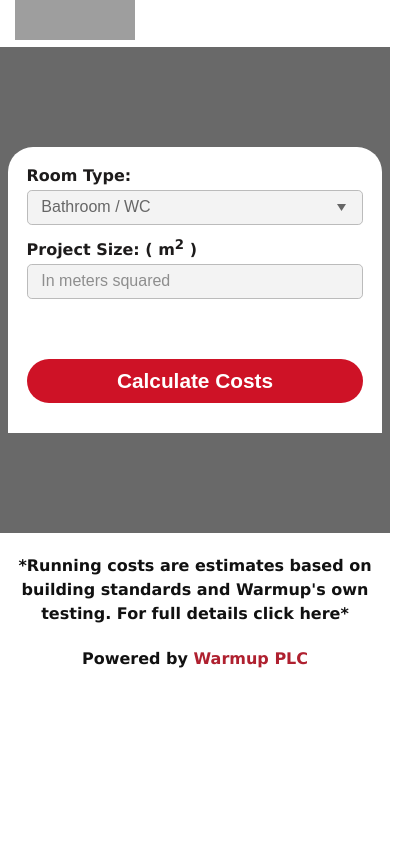
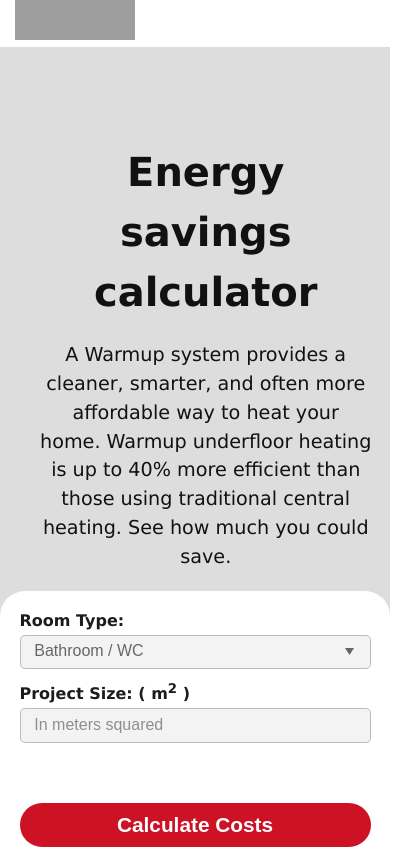
Before and after one commit to Renato-Camapum/energy-calculator, a React (Create React App) app: page / in a window 390 px wide. Shown: the top 849 px of the page, 412 px wide, since content can reach past the window. Built offline with nearby package versions, Linux system fonts and the light colour scheme; grey boxes are pictures that could not be loaded.

Commit message:
two columns calculator

```diff
--- a/src/costCalculator.css
+++ b/src/costCalculator.css
@@ -9,20 +9,28 @@ body {
 
 .calculator-container {
   display: flex;
-  justify-content: center;
-  background: dimgrey;
-  padding: 100px 0;
+  justify-content: space-evenly;
+  background: #ddd;
+  padding: 100px 40px;
 }
 
 
 h1 {
   text-align: center;
-  font-size: 3em;
+  font-size: 2.5em;
   font-weight: 700 !important;
   margin: 15px;
 }
+
 .text-left {
-  max-width: 30%;
+  float: left;
+  width: 30%;
+  align-content: center;
+  padding: 0 40px;
+  text-align: center;
+}
+.description {
+  font-size: 1.2rem;
 }
 
 h4 {
@@ -50,6 +58,7 @@ a {
   border-radius: 0 0 0 25px;
   font-size: 1rem;
   padding-left: 25px !important;
+
 }
 
 .quote_btn:hover {
@@ -337,7 +346,7 @@ border-radius: 0 0 25px 0;
   .calculator-container {
     margin: 0;
     flex-direction: column;
-    align-items: center;
+    padding: 80px 0;
   }
 
   .row {
@@ -352,9 +361,7 @@ border-radius: 0 0 25px 0;
     margin-top: 0;
   }
 
-
   .input {
-    border-radius: 25px 25px 0 0;
     padding-bottom: 30PX;
   }
 
@@ -375,10 +382,6 @@ border-radius: 0 0 25px 0;
     font-size: 1.2em;
   }
 
-  .thead_1, .thead_3 {
-    border-radius: 0;
-  }
-
   .quote_btn {
     display: inline-flex;
     border-radius: 25px;
@@ -391,7 +394,11 @@ border-radius: 0 0 25px 0;
     padding-right: 0;
   }
 
-  .wrapper,.output {
+  .output {
     width: 96%;
   }
+
+  .text-left{
+    width: 85%;
+  }
 }
--- a/src/costCalculator/CostCalculator.js
+++ b/src/costCalculator/CostCalculator.js
@@ -75,10 +75,14 @@ function Calculator() {
 
   return (
     <div className='calculator-container'>
+      <div className="text-left">
+       <h1>Energy savings calculator</h1>
+       <p className='description'>A Warmup system provides a cleaner, smarter, and often more affordable way to heat your home. Warmup underfloor heating is up to 40% more efficient than those using traditional central heating. See how much you could save.</p>
+      </div>
       <div className="wrapper">
         <div className="input">
           <div className="content">
-            {/* <h1><b>Cost Calculator</b></h1> */}
+
             <div className="margin-top">
               <CalculatorForm
                 selectedRoomType={selectedRoomType}
```
